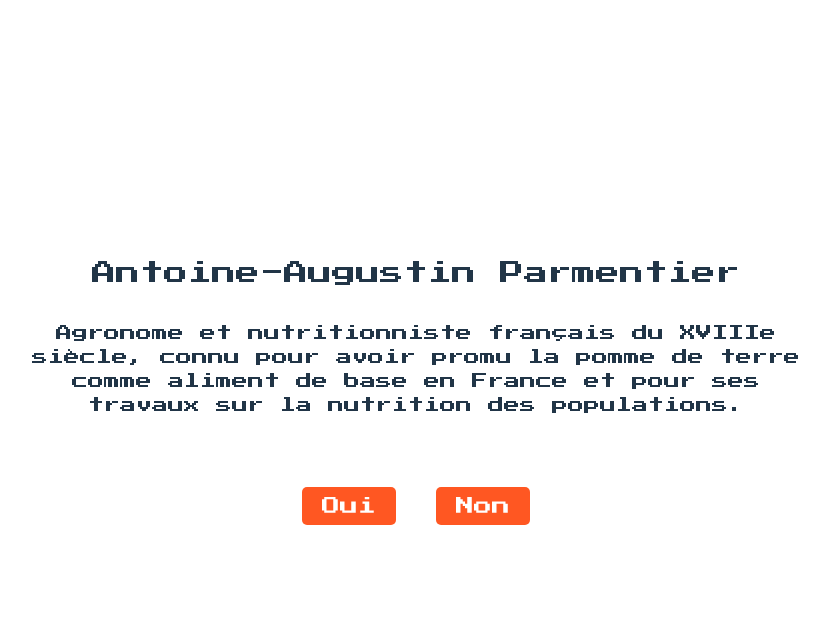
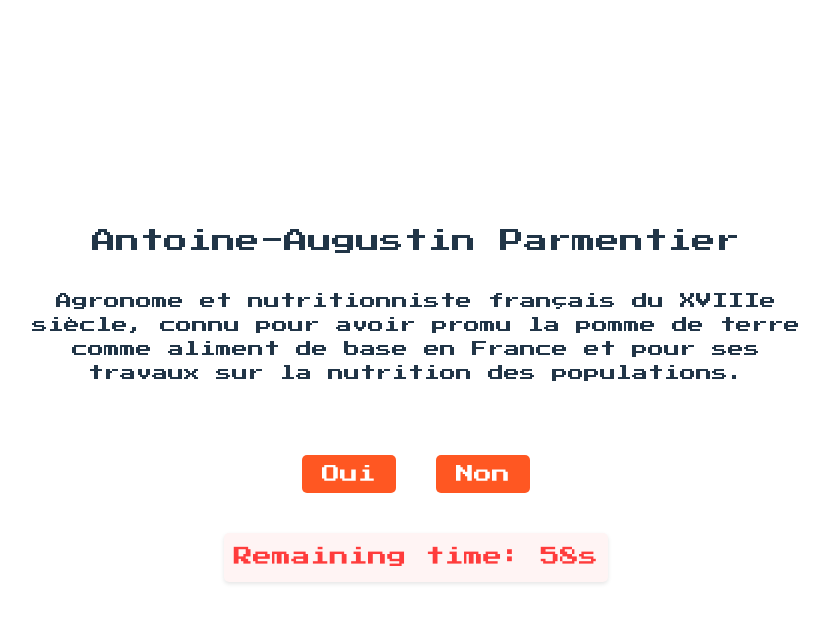
Before and after one commit to EaudeJavel/pere-lachaise-guessr, a React (Vite) app: page / in a window 1280 px wide. Both pictures are taken after a click on the button "Chrono". Shown: the top 622 px of the page, without its empty margins (224-1053 px from the left). Built offline with nearby package versions, Linux system fonts and the light colour scheme.

Commit message:
feat: chrono mode

```diff
--- a/src/components/Game/Game.jsx
+++ b/src/components/Game/Game.jsx
@@ -6,7 +6,7 @@ import QuestionContainer from "../QuestionContainer/QuestionContainer";
 import ResultContainer from "../ResultContainer/ResultContainer";
 import ScoreboardButton from "../ScoreBoardButton/ScoreBoardButton";
 
-const Game = () => {
+const Game = ({ mode }) => {
   const [personality, setPersonality] = useState(
     personalities[Math.floor(Math.random() * personalities.length)]
   );
@@ -22,6 +22,69 @@ const Game = () => {
       parseInt(localStorage.getItem("highestScore")) || 0;
     return savedHighestScore;
   });
+  const [countdownId, setCountdownId] = useState(null);
+  const [timer, setTimer] = useState(60);
+  const [isGameOver, setIsGameOver] = useState(false);
+
+  const handleAnswer = (answer) => {
+    if (mode === "chrono") {
+      clearTimeout(countdownId);
+    }
+
+    const currentPersonality = personality;
+    const isCorrect = answer === currentPersonality.buriedAtPereLachaise;
+    setIsCorrect(isCorrect);
+    setAttempts((prevAttempts) => prevAttempts + 1);
+
+    if (isCorrect) {
+      const newScore = score + 1;
+      setScore(newScore);
+
+      if (newScore > highestScore) {
+        setHighestScore(newScore);
+      }
+    }
+
+    setShowResult(true);
+    setShowScoreboard(false);
+  };
+
+  const handleNextQuestion = () => {
+    const randomIndex = Math.floor(Math.random() * personalities.length);
+    const nextPersonality = personalities[randomIndex];
+    setPersonality(nextPersonality);
+    setShowResult(false);
+    setIsCorrect(false);
+    setShowScoreboard(false);
+    setShowTwitterBtn(false);
+
+    if (mode === "chrono") {
+      const countdown = setTimeout(() => {
+        setTimer((prevTimer) => prevTimer - 1);
+      }, 1000);
+      setCountdownId(countdown);
+    }
+  };
+
+  const handleReset = () => {
+    const randomIndex = Math.floor(Math.random() * personalities.length);
+    const nextPersonality = personalities[randomIndex];
+    setPersonality(nextPersonality);
+    setScore(0);
+    setIsCorrect(false);
+    setShowResult(false);
+    setShowScoreboard(false);
+    setShowTwitterBtn(false);
+    setIsGameOver(false);
+    if (mode === "chrono") {
+      setTimer(60);
+    }
+  };
+
+  const handleScoreboardClick = () => {
+    setShowScoreboard((prevShowScoreboard) => !prevShowScoreboard);
+    setShowTwitterBtn((prevShowTwitter) => !prevShowTwitter);
+  };
 
   useEffect(() => {
     const savedScores = JSON.parse(localStorage.getItem("scores")) || [];
@@ -47,57 +110,29 @@ const Game = () => {
     }
   }, [showResult, score, scores]);
 
-  const handleAnswer = (answer) => {
-    const currentPersonality = personality;
-    const isCorrect = answer === currentPersonality.buriedAtPereLachaise;
-    setIsCorrect(isCorrect);
-
-    setAttempts((prevAttempts) => prevAttempts + 1);
-
-    if (isCorrect) {
-      const newScore = score + 1;
-      setScore(newScore);
-
-      if (newScore > highestScore) {
-        setHighestScore(newScore);
-      }
-    }
-
-    setShowResult(true);
-    setShowScoreboard(false);
-  };
-
-  const handleNextQuestion = () => {
-    const randomIndex = Math.floor(Math.random() * personalities.length);
-    const nextPersonality = personalities[randomIndex];
-    setPersonality(nextPersonality);
-    setShowResult(false);
-    setIsCorrect(false);
-    setShowScoreboard(false);
-    setShowTwitterBtn(false);
-  };
-
-  const handleReset = () => {
-    const randomIndex = Math.floor(Math.random() * personalities.length);
-    const nextPersonality = personalities[randomIndex];
-    setPersonality(nextPersonality);
-    setScore(0);
-    setIsCorrect(false);
-    setShowResult(false);
-    setShowScoreboard(false);
-    setShowTwitterBtn(false);
-  };
-
-  const handleScoreboardClick = () => {
-    setShowScoreboard((prevShowScoreboard) => !prevShowScoreboard);
-    setShowTwitterBtn((prevShowTwitter) => !prevShowTwitter);
-  };
-
   useEffect(() => {
     if (showResult && score > 0 && !scores.includes(score)) {
       setScores((prevScores) => [...prevScores, score].sort((a, b) => b - a));
     }
   }, [showResult, score, scores]);
+
+  useEffect(() => {
+    let countdown;
+    if (mode === "chrono" && timer > 0 && !isGameOver) {
+      countdown = setTimeout(() => {
+        setTimer((prevTimer) => prevTimer - 1);
+      }, 1000);
+      setCountdownId(countdown);
+    } else {
+      setIsGameOver(true);
+      clearTimeout(countdown);
+    }
+
+    return () => {
+      clearTimeout(countdown);
+    };
+  }, [timer, mode, isGameOver]);
+
 
   return (
     <>
@@ -105,6 +140,8 @@ const Game = () => {
         <QuestionContainer
           personality={personality}
           handleAnswer={handleAnswer}
+          timer={timer}
+          mode={mode}
         />
       ) : (
         <ResultContainer
@@ -114,6 +151,7 @@ const Game = () => {
           attempts={attempts}
           handleNextQuestion={handleNextQuestion}
           handleReset={handleReset}
+          isGameOver={isGameOver && timer === 0}
         />
       )}
       {showScoreboard && (
--- a/src/components/QuestionContainer/QuestionContainer.jsx
+++ b/src/components/QuestionContainer/QuestionContainer.jsx
@@ -4,10 +4,16 @@ import {
   QuestionText,
   DescriptionText,
   AnswerContainer,
+  Timer
 } from "./QuestionContainer.styles";
 import AnswerButton from "../AnswerButton/AnswerButton";
 
-const QuestionContainer = ({ personality, handleAnswer }) => {
+const QuestionContainer = ({
+  personality,
+  handleAnswer,
+  timer,
+  mode,
+}) => {
   return (
     <Container>
       <QuestionText>
@@ -18,6 +24,11 @@ const QuestionContainer = ({ personality, handleAnswer }) => {
         <AnswerButton onClick={() => handleAnswer(true)}>Oui</AnswerButton>
         <AnswerButton onClick={() => handleAnswer(false)}>Non</AnswerButton>
       </AnswerContainer>
+      {mode === "chrono" && (
+        <Timer>
+          Remaining time: {timer}s
+        </Timer>
+      )}
     </Container>
   );
 };
--- a/src/components/QuestionContainer/QuestionContainer.styles.jsx
+++ b/src/components/QuestionContainer/QuestionContainer.styles.jsx
@@ -25,3 +25,14 @@ export const AnswerContainer = styled.div`
   justify-content: space-around;
   margin-bottom: 20px;
 `;
+
+export const Timer = styled.div`
+  font-size: 1.2em;
+  font-weight: bold;
+  color: #ff3c3c;
+  background-color: #fff4f4;
+  padding: 10px;
+  margin-bottom: 15px;
+  border-radius: 5px;
+  box-shadow: 0 2px 4px rgba(0, 0, 0, 0.1);
+`;
--- a/src/components/ResultContainer/ResultContainer.jsx
+++ b/src/components/ResultContainer/ResultContainer.jsx
@@ -14,6 +14,9 @@ const ResultContainer = ({
   attempts,
   handleNextQuestion,
   handleReset,
+  mode,
+  timer,
+  isGameOver,
 }) => {
   return (
     <ResultContainerStyled>
@@ -25,12 +28,20 @@ const ResultContainer = ({
       <ResultText>
         {score} / {attempts}
       </ResultText>
-      <ButtonsContainer>
-        <AnswerButtonStyled onClick={handleNextQuestion}>
-          Prochaine question
-        </AnswerButtonStyled>
-        <ResetButton onClick={handleReset} />
-      </ButtonsContainer>
+      {mode === "chrono" && <div>Time remaining: {timer} seconds</div>}
+      {isGameOver ? (
+        <>
+          <ResultText>Game Over!</ResultText>
+          <ResetButton onClick={handleReset}>Restart Game</ResetButton>
+        </>
+      ) : (
+        <ButtonsContainer>
+          <AnswerButtonStyled onClick={() => handleNextQuestion(true)}>
+            Prochaine question
+          </AnswerButtonStyled>
+          <ResetButton onClick={handleReset} />
+        </ButtonsContainer>
+      )}
     </ResultContainerStyled>
   );
 };
```
Also changed, not shown: 1 other file (tests, documents, lock files or other folders).
